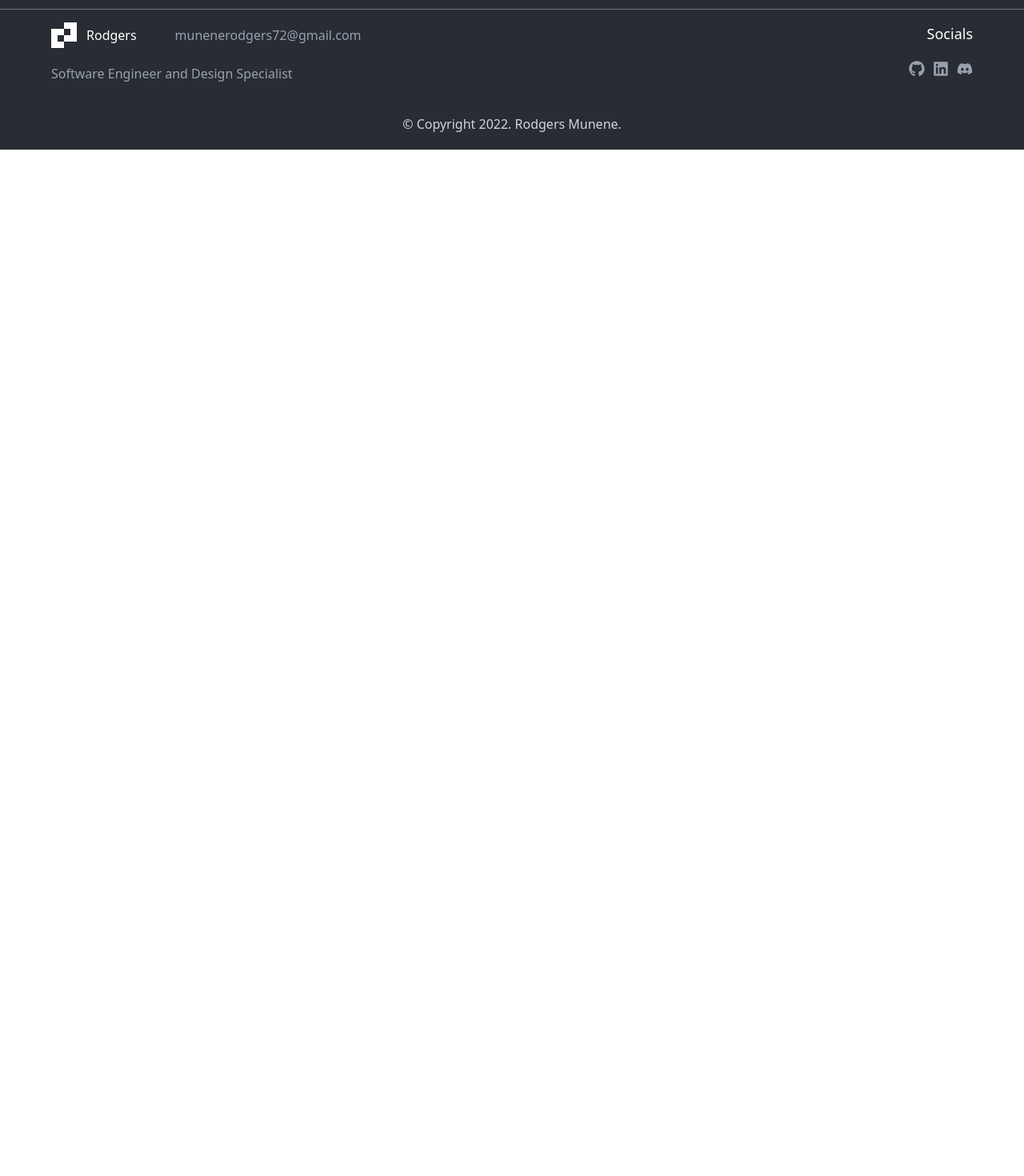
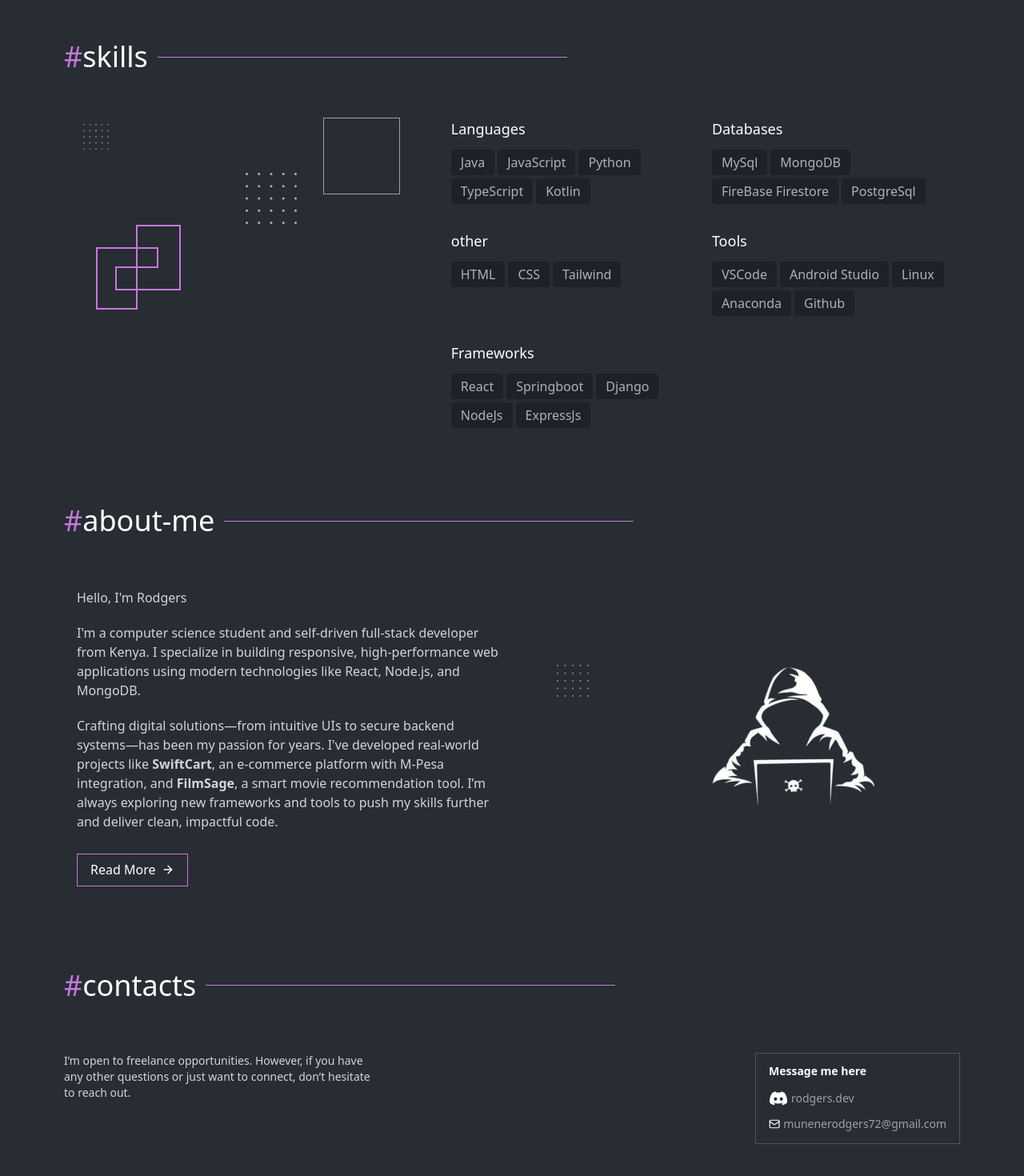
Before and after one commit to rodgers-munene/portfolio-final, a React (Vite) app: page / in a window 1280 px wide. Shown: the part 1100-2570 px from the top of the page at 80% size. Before the commit the page ends 1287 px from the top, so only its background shows below. Built offline with nearby package versions, Linux system fonts and the light colour scheme.

Commit message:
sections: skills section, about me and contacts section

```diff
--- /dev/null
+++ b/src/components/AboutMe.jsx
@@ -0,0 +1,67 @@
+import { ArrowRight } from "lucide-react";
+import React from "react";
+import Hacker from "../assets/hackerNoBg.png";
+import dots from "../assets/Dots.svg";
+
+const AboutMe = () => {
+  return (
+    <div className="w-[90vw] max-w-7xl mx-auto px-4 py-6 md:py-8 lg:py-10">
+      {/* title */}
+      <div className="mb-6 md:mb-8 lg:mb-10">
+        <div className="flex items-center w-full">
+          <h1 className="text-white text-2xl sm:text-3xl md:text-4xl font-medium mr-3 flex">
+            <span className="text-[#C778DD]">#</span>about-me
+          </h1>
+          <div className="hidden sm:block flex-grow max-w-lg border-b h-0 border-[#C778DD]"></div>
+        </div>
+      </div>
+
+      {/* details Section  */}
+      <div className="w-full flex flex-col lg:flex-row justify-between gap-8 px-4 py-6">
+        {/* Text Section */}
+        <div className="w-full lg:w-1/2 flex flex-col gap-y-5 items-start mb-8 lg:mb-0">
+          <p className="text-gray-300 text-sm md:text-base">
+            Hello, I'm Rodgers
+          </p>
+
+          <p className="text-gray-300 text-sm md:text-base">
+            I'm a computer science student and self-driven full-stack developer
+            from Kenya. I specialize in building responsive, high-performance
+            web applications using modern technologies like React, Node.js, and
+            MongoDB.
+          </p>
+
+          <p className="text-gray-300 text-sm md:text-base">
+            Crafting digital solutions—from intuitive UIs to secure backend
+            systems—has been my passion for years. I've developed real-world
+            projects like <strong>SwiftCart</strong>, an e-commerce platform
+            with M-Pesa integration, and <strong>FilmSage</strong>, a smart
+            movie recommendation tool. I’m always exploring new frameworks and
+            tools to push my skills further and deliver clean, impactful code.
+          </p>
+
+          <button className="flex items-center border text-white px-4 py-2 border-[#C778DD] hover:bg-[#C778DD] transition-colors duration-300 text-sm mt-2">
+            Read More <ArrowRight className="ml-2 w-4 h-4" />
+          </button>
+        </div>
+
+        {/* Image Section */}
+        <div className="w-full lg:w-1/2 relative flex justify-center lg:justify-end items-center">
+          <img
+            src={Hacker}
+            alt="hacker"
+            className="w-full max-w-[16rem] sm:max-w-[20rem] md:max-w-[22rem] lg:max-w-[24rem] object-contain"
+          />
+          <img
+            src={dots}
+            alt="decorative dots"
+            className="absolute top-6 sm:top-24 left-6 sm:left-10 w-6 sm:w-8 md:w-10 opacity-80 pointer-events-none"
+          />
+        </div>
+      </div>
+
+    </div>
+  );
+};
+
+export default AboutMe;
--- /dev/null
+++ b/src/components/Contacts.jsx
@@ -0,0 +1,44 @@
+import React from "react";
+import { FaLinkedin, FaDiscord } from "react-icons/fa";
+import { Mail } from "lucide-react";
+
+const Contacts = () => {
+  return (
+    <div className="w-[90vw] max-w-7xl mx-auto px-4 py-6 md:py-8 lg:py-10">
+      <div className="mb-6 md:mb-8 lg:mb-10">
+        <div className="flex items-center w-full">
+          <h1 className="text-white text-2xl sm:text-3xl md:text-4xl font-medium mr-3 flex">
+            <span className="text-[#C778DD]">#</span>contacts
+          </h1>
+          <div className="hidden sm:block flex-grow max-w-lg border-b h-0 border-[#C778DD]"></div>
+        </div>
+      </div>
+
+      <div className="w-full flex flex-col md:flex-row justify-between items-start gap-6 pt-6 mt-5 md:mt-10">
+        {/* Text Section */}
+        <div className="w-full md:w-96 text-gray-300 text-sm">
+          <p>
+            I’m open to freelance opportunities. However, if you have any other
+            questions or just want to connect, don’t hesitate to reach out.
+          </p>
+        </div>
+
+        {/* Contact Card */}
+        <div className="w-full md:w-64 border border-gray-600 px-4 py-3 text-sm text-white">
+          <h3 className="mb-3 font-semibold text-white">Message me here</h3>
+          <div className="flex items-center mb-2">
+            <FaDiscord  className="w-6 h-6"/>
+            <p className="text-gray-400 ml-1">rodgers.dev</p>
+          </div>
+          <div className="flex items-center">
+            <Mail />
+            <p className="text-gray-400 ml-1">munenerodgers72@gmail.com</p>
+          </div>
+
+        </div>
+      </div>
+    </div>
+  );
+};
+
+export default Contacts;
--- a/src/components/Header.jsx
+++ b/src/components/Header.jsx
@@ -12,7 +12,7 @@ const Header = () => {
   }
 
   return (
-    <div className='relative w-[85vw] h-14 flex justify-between items-center'>
+    <div className='relative w-[90vw] h-14 flex justify-between items-center'>
         {/* Logo */}
         <div className='w-1/3 flex'>
             <img src={logo} alt="logo" className='w-8 h-8'/>
--- a/src/components/Hero.jsx
+++ b/src/components/Hero.jsx
@@ -5,7 +5,7 @@ import dots from "../assets/Dots.svg";
 
 const Hero = () => {
   return (
-    <div className="w-full px-4 sm:px-0 sm:w-[85vw] flex flex-col sm:flex-row h-auto sm:h-80 border-pink-500 mt-8 sm:mt-14 justify-between">
+    <div className="w-full px-4 sm:px-0 sm:w-[90vw] flex flex-col sm:flex-row h-auto sm:h-80 border-pink-500 mt-8 sm:mt-14 justify-between">
       {/* intro section */}
       <div className="w-full sm:w-1/2 min-h-full flex flex-col items-center sm:items-start text-center sm:text-left">
         <h1 className="text-white font-bold text-base sm:text-lg lg:text-2xl">
--- a/src/components/Projects.jsx
+++ b/src/components/Projects.jsx
@@ -12,7 +12,7 @@ const Projects = () => {
           <h1 className="text-white text-2xl sm:text-3xl mr-3 flex">
             <span className="text-[#C778DD]">#</span> projects
           </h1>
-          <div className="hidden sm:block w-full border-b h-0 border-[#C778DD]"></div>
+          <div className="hidden sm:block w-2/3 border-b h-0 border-[#C778DD]"></div>
         </div>
         <button className="flex items-center text-white whitespace-nowrap">
           View all <ArrowRight className="ml-2" />
--- /dev/null
+++ b/src/components/Skills.jsx
@@ -0,0 +1,88 @@
+import React from "react";
+import outline from "../assets/outline.png";
+import dots from "../assets/Dots.svg";
+
+const skillsData = [
+  {
+    title: "Languages",
+    details: ["Java", "JavaScript", "Python", "TypeScript", "Kotlin"],
+  },
+  {
+    title: "Databases",
+    details: ["MySql", "MongoDB", "FireBase Firestore", "PostgreSql"],
+  },
+  {
+    title: "other",
+    details: ["HTML", "CSS", "Tailwind"],
+  },
+  {
+    title: "Tools",
+    details: ["VSCode", "Android Studio", "Linux", "Anaconda", "Github"],
+  },
+  {
+    title: "Frameworks",
+    details: ["React", "Springboot", "Django", "NodeJs", "ExpressJs"],
+  },
+];
+
+const Skills = () => {
+  return (
+    <div className="w-[90vw] max-w-7xl mx-auto px-4 py-6 md:py-8 lg:py-10">
+      {/* title */}
+      <div className="mb-6 md:mb-8 lg:mb-10">
+        <div className="flex items-center w-full">
+          <h1 className="text-white text-2xl sm:text-3xl md:text-4xl font-medium mr-3 flex">
+            <span className="text-[#C778DD]">#</span>skills
+          </h1>
+          <div className="hidden sm:block flex-grow max-w-lg border-b h-0 border-[#C778DD]"></div>
+        </div>
+      </div>
+
+      {/* skills section */}
+      <div className="w-full flex flex-col lg:flex-row gap-6 md:gap-8">
+        {/* graphic container */}
+        <div className="w-full lg:w-2/5 h-64 min-h-44 relative bg-[#282C33] p-4 rounded-md">
+          <div className="absolute w-20 h-20 md:w-24 md:h-24 border border-gray-400 right-4 top-4"></div>
+          <img
+            src={dots}
+            alt="dots"
+            className="absolute top-6 left-6 w-8 h-8"
+          />
+          <img
+            src={outline}
+            alt="outline"
+            className="absolute bottom-0 left-10 "
+          />
+          <img
+            src={dots}
+            alt="dots"
+            className="absolute w-16 h-16 right-1/3 top-1/3 hidden md:block"
+          />
+        </div>
+
+        {/* skills details */}
+        <div className="w-full lg:w-3/5 grid grid-cols-1 sm:grid-cols-2">
+          {skillsData.map((item, index) => (
+            <div key={index} className="bg-[#282C33] p-4 rounded-md">
+              <h1 className="text-white font-medium text-lg mb-3">
+                {item.title}
+              </h1>
+              <div className="flex flex-wrap gap-1">
+                {item.details.map((data, i) => (
+                  <span
+                    key={i}
+                    className="text-sm md:text-base text-[#ABB2BF] bg-[#1E2227] px-3 py-1 rounded"
+                  >
+                    {data}
+                  </span>
+                ))}
+              </div>
+            </div>
+          ))}
+        </div>
+      </div>
+    </div>
+  );
+};
+
+export default Skills;
--- a/src/pages/Home.jsx
+++ b/src/pages/Home.jsx
@@ -2,6 +2,9 @@ import React from 'react'
 import Hero from '../components/Hero'
 import FunnyQuote from '../components/FunnyQuote'
 import Projects from '../components/Projects'
+import Skills from '../components/Skills'
+import AboutMe from '../components/AboutMe'
+import Contacts from '../components/Contacts'
 
 const Home = () => {
   return (
@@ -9,6 +12,9 @@ const Home = () => {
         <Hero />
         <FunnyQuote />
         <Projects />
+        <Skills />
+        <AboutMe />
+        <Contacts />
     </div>
   )
 }
```
